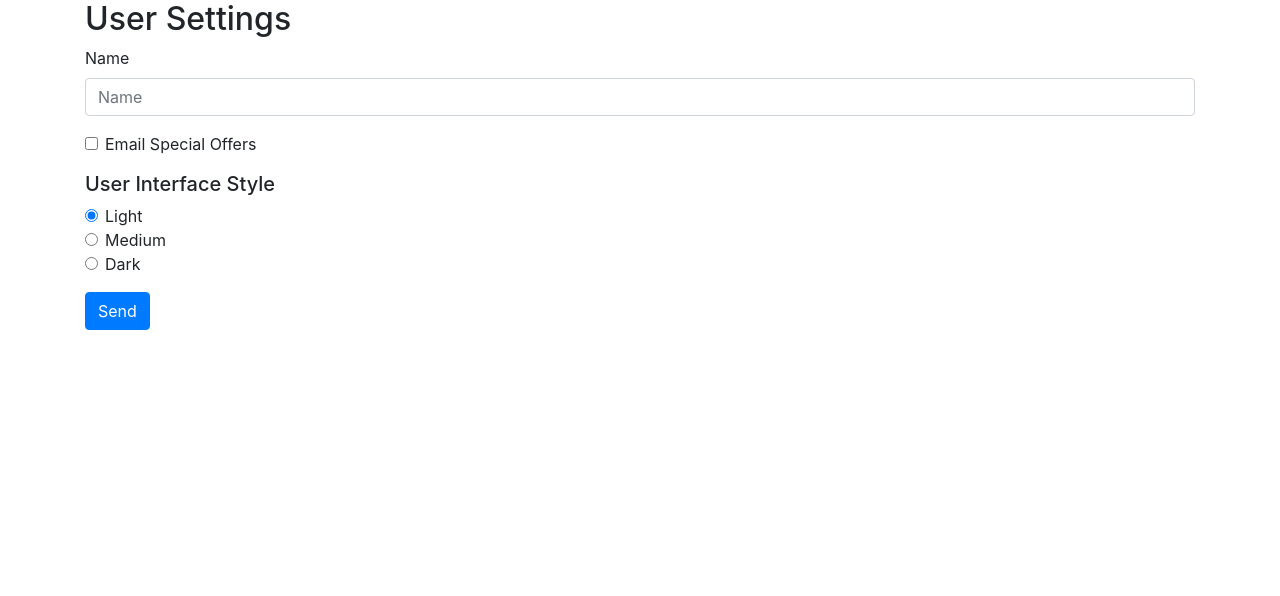
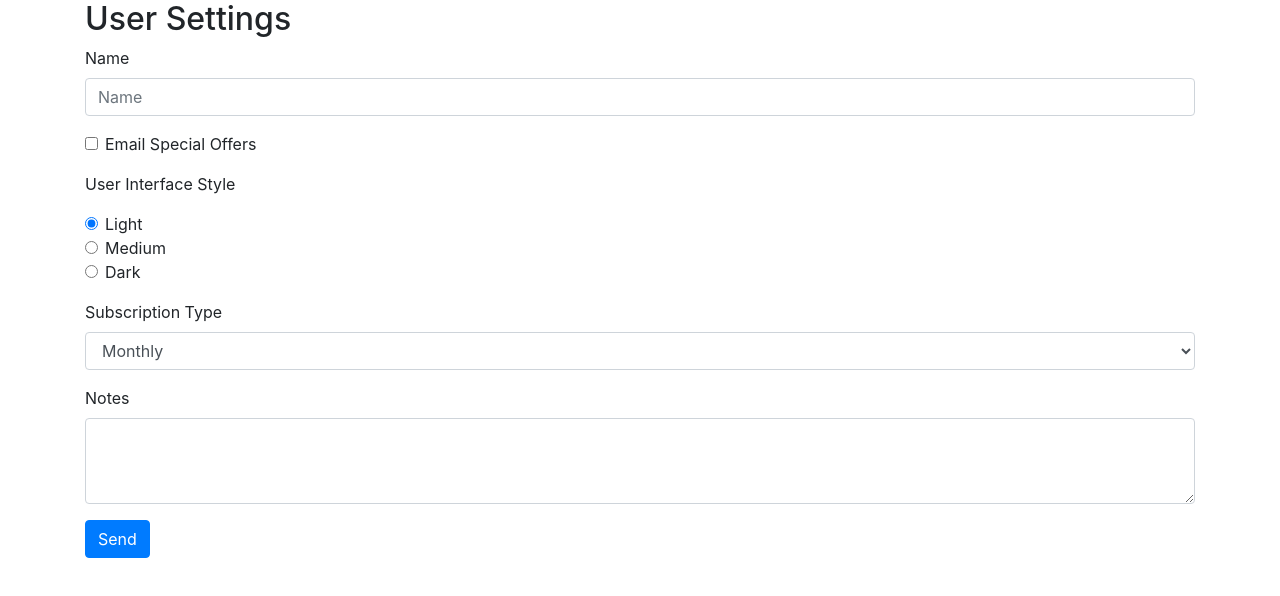
Before and after one commit to Mathizze/ps-demo, an Angular app: page / in a window 1280 px wide. Shown: the top 596 px of the page. Built offline with nearby package versions, Linux system fonts and the light colour scheme.

Commit message:
other controls

```diff
--- a/src/app/user-settings-form/user-settings-form.component.html
+++ b/src/app/user-settings-form/user-settings-form.component.html
@@ -12,7 +12,7 @@
       </label>
     </div>
 
-    <h5>User Interface Style</h5>
+    <p>User Interface Style</p>
     <div class="form-group">
       <div class="form-check">
         <input class="form-check-input" type="radio" name="interface"
@@ -36,6 +36,21 @@
         </label>
       </div>
     </div>
+
+    <div class="form-group">
+      <label for="subscriptionType">Subscription Type</label>
+      <select class="form-control" id="subscriptionType">
+        <option>Monthly</option>
+        <option>Annual</option>
+        <option>LifeTime</option>
+      </select>
+    </div>
+
+    <div class="form-group">
+      <label for="notes">Notes</label>
+      <textarea id="notes" name="notes" class="form-control" rows="3"></textarea>
+    </div>
+
     <button class="btn btn-primary">Send</button>
   </form>
 </div>
```
